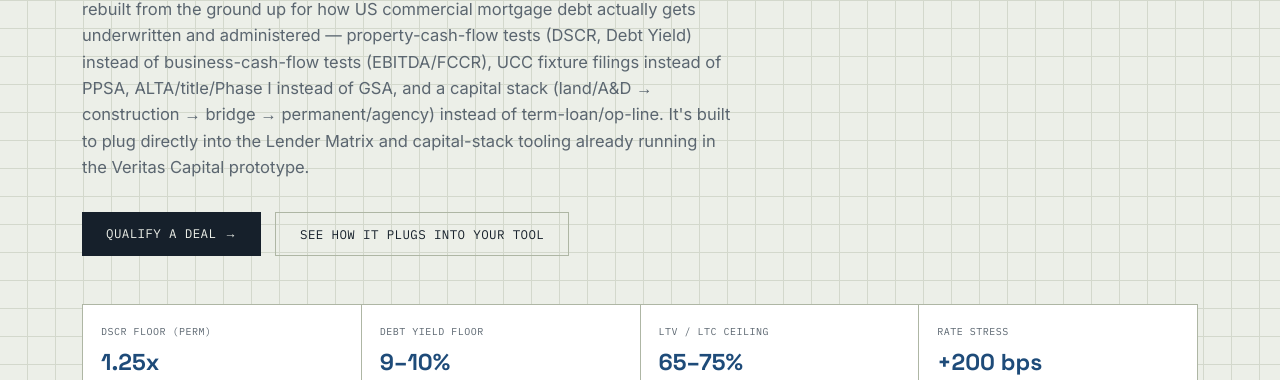
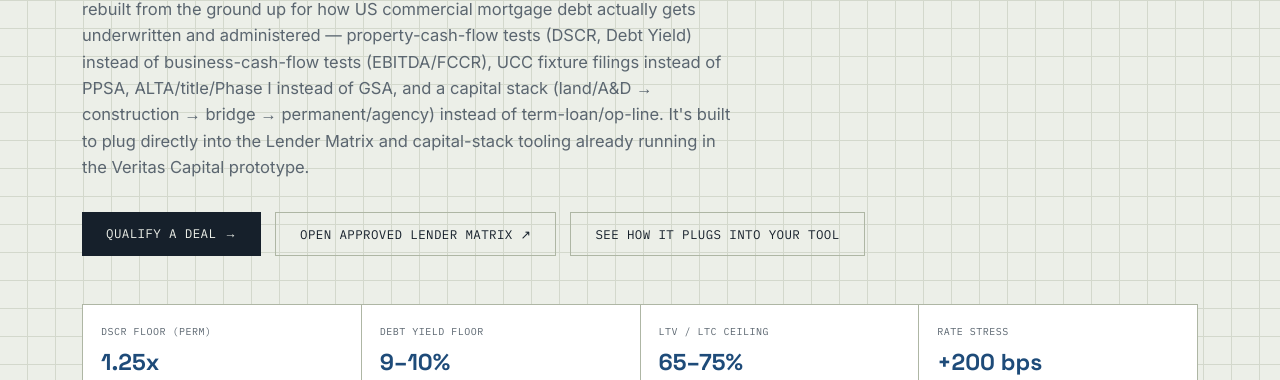
Before and after one commit to Ksdeng1559/veritasdevelopment-wiki, a plain HTML site: page index.html in a window 1280 px wide. Shown: the part 391-771 px from the top of the page. Drawn offline with Linux system fonts and the light colour scheme.

Commit message:
Link framework to approved lender matrix

```diff
--- a/index.html
+++ b/index.html
@@ -253,6 +253,7 @@
 
     <div class="hero-cta-row">
       <a data-scroll="calculator" class="btn btn-primary">Qualify a deal →</a>
+      <a href="https://app.notion.com/p/dd51e3e5ccf940a28d76756fa2e308d2?pvs=204" target="_blank" rel="noopener" class="btn btn-ghost">Open approved lender matrix ↗</a>
       <a data-scroll="system" class="btn btn-ghost">See how it plugs into your tool</a>
     </div>
 
```
